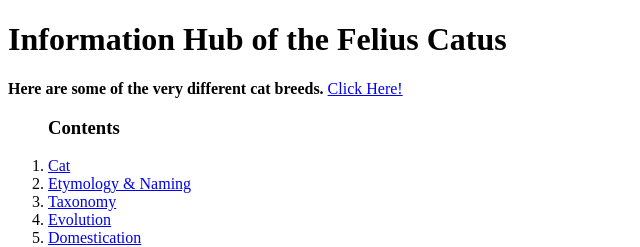
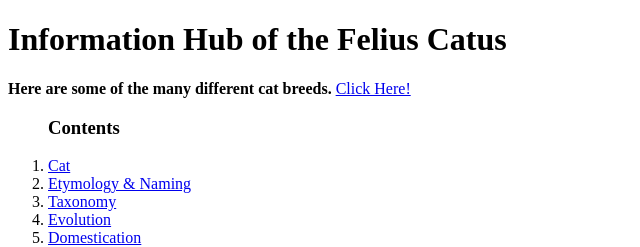
Before and after one commit to sofiesweb/sofiesweb.github.io, a plain HTML site: page index.html in a window 1280 px wide. Shown: the top 247 px of the page, 0-640 px from the left. Drawn offline with Linux system fonts and the light colour scheme.

Commit message:
Update index.html

```diff
--- a/index.html
+++ b/index.html
@@ -10,7 +10,7 @@
     <header>
         <h1 id="beginning">Information Hub of the Felius Catus</h1>
     </header>
-    <p><b>Here are some of the very different cat breeds.</b> <a href="indexp2.html" target="_blank">Click Here!</a></p>
+    <p><b>Here are some of the many different cat breeds.</b> <a href="indexp2.html" target="_blank">Click Here!</a></p>
     <nav>
         <ol>
             <h3>Contents</h3>
```
